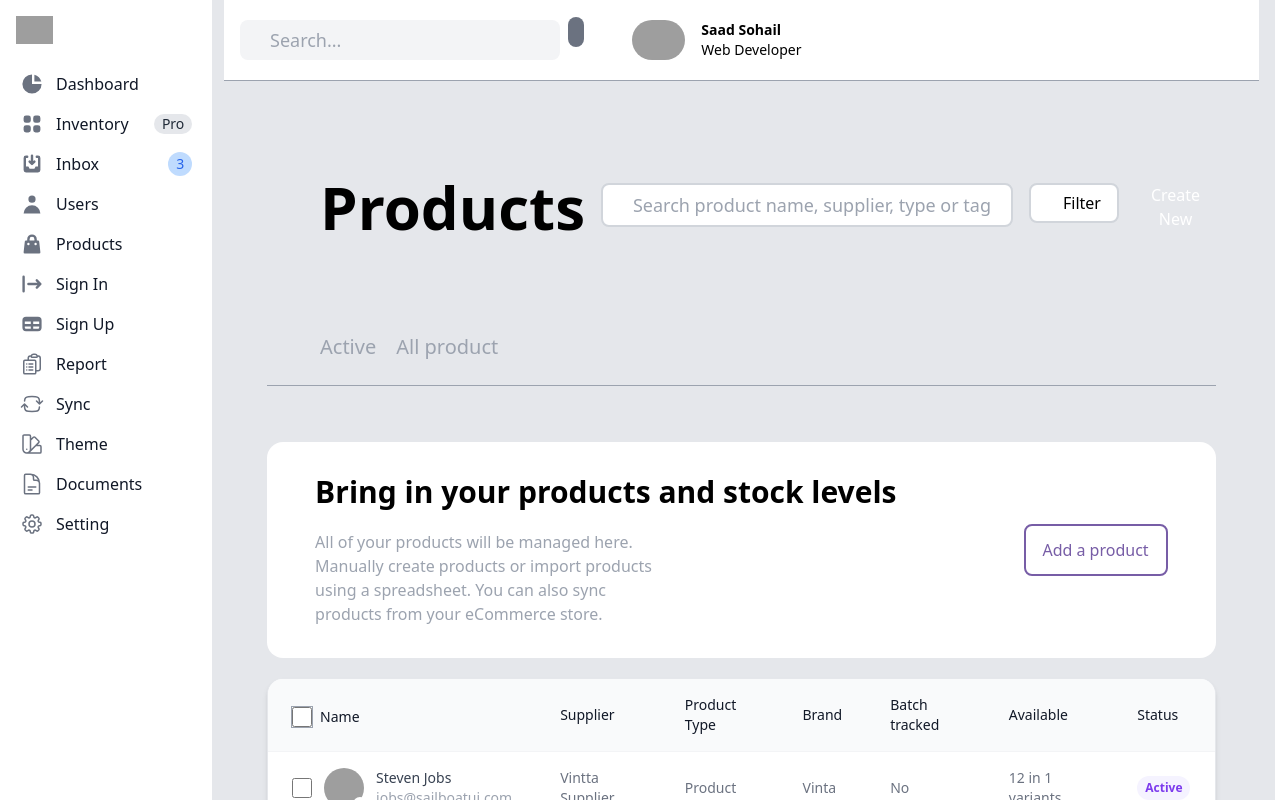
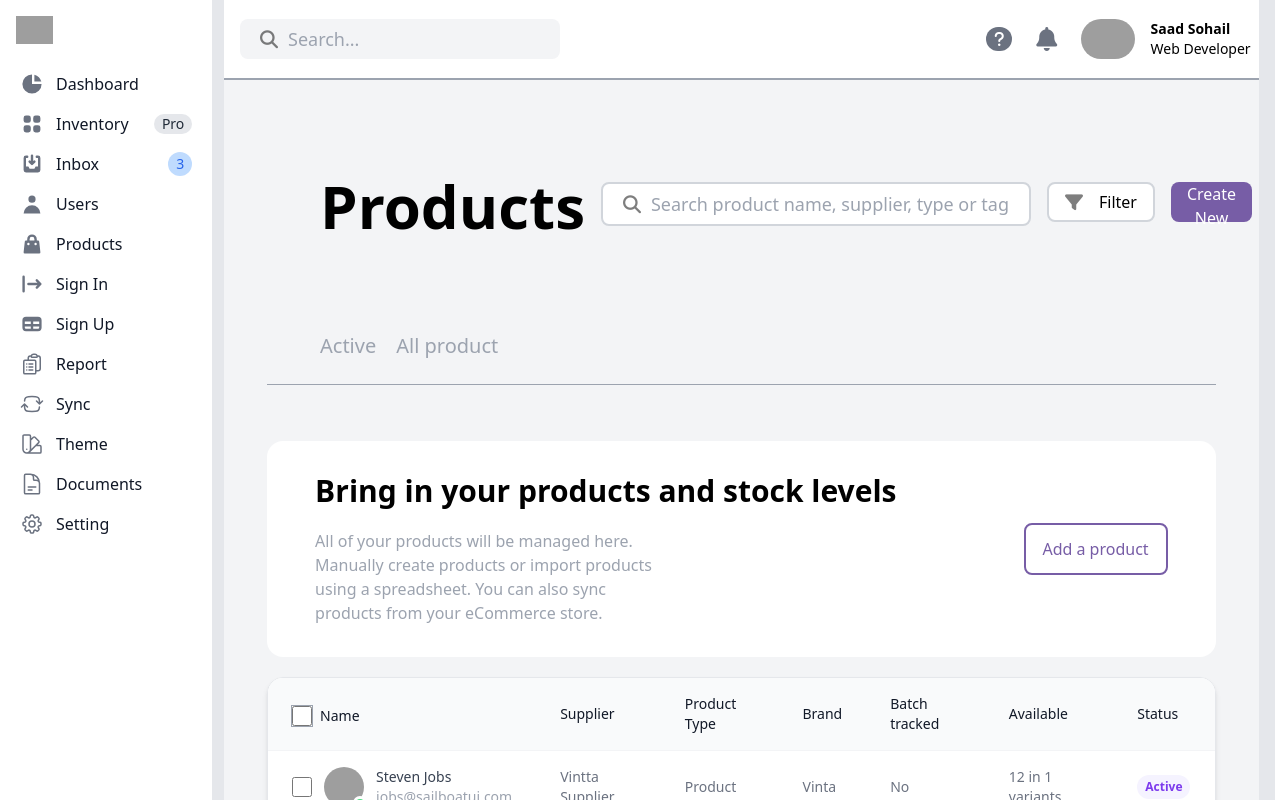
Before and after one commit to laveezah-noor/point-of-sale-terminal, a React (Create React App) app: page /product in a window 1280 px wide. Shown: the top 800 px of the page. Built offline with nearby package versions, Linux system fonts and the light colour scheme; grey boxes are pictures that could not be loaded.

Commit message:
Product Page updated

```diff
--- a/public/index.html
+++ b/public/index.html
@@ -9,6 +9,7 @@
       name="description"
       content="Web site created using create-react-app"
     />
+    <link rel="stylesheet" href="https://cdnjs.cloudflare.com/ajax/libs/font-awesome/6.4.0/css/all.min.css">
     <link rel="apple-touch-icon" href="%PUBLIC_URL%/logo192.png" />
     <!--
       manifest.json provides metadata used when your web app is installed on a
--- a/src/routes/products-page.js
+++ b/src/routes/products-page.js
@@ -5,8 +5,14 @@ export const ProductsPage = () => {
         window.location.href = '/newProduct';
       };
   return (
-    <div>
-    <nav class="sm:h-20 flex items-center sm:flex sm:justfy-between sm:flex-row flex-col bg-white">
+
+
+<div class="bg-gray-100">
+
+    {/* <!-- *********************************************NAVBAR*********************************************** --> */}
+
+
+    <nav class="sm:h-20 flex sm:flex items-center sm:justify-between sm:flex-row flex-col border-b-2 border-gray-400 bg-white">
         <div class="flex items-center ml-4 bg-gray-100 rounded-lg w-80 h-10 p-5 sm:mt-0 mt-3">
             <i class="fa-solid fa-magnifying-glass opacity-50 text-lg"></i>
             <input class="bg-gray-100 outline-0 text-lg pl-2.5" type="text" placeholder="Search..."/>
@@ -19,11 +25,13 @@ export const ProductsPage = () => {
             <p class="text-sm"> <span class="font-bold">Saad Sohail</span> <br/> Web Developer</p>
         </ul>
     </nav>
-    <hr class="border-gray-400"/>
+    {/* <!-- <hr class="border-gray-400"> --> */}
 
 
 
 
+
+    {/* <!-- *******************************************PRODUCTS*********************************************** --> */}
 
     <div class="flex m-24 md:flex-row flex-col items-center justify-between">
 
@@ -43,7 +51,7 @@ export const ProductsPage = () => {
                 <button>Filter</button>
             </div>
             <div>
-                <button onClick={changePage} style={{backgroundColor: "#775DA6;"}} class="h-10 px-4 ml-4 rounded-lg text-white">Create
+                <button style={{backgroundColor: "#775DA6"}} class="h-10 px-4 ml-4 rounded-lg text-white">Create
                     New</button>
             </div>
         </div>
@@ -67,7 +75,7 @@ export const ProductsPage = () => {
                 import products using a spreadsheet. You can also sync products from your eCommerce store.</p>
         </div>
         <div class="px-12">
-            <button style={{color: "#775DA6", border: "2px #775DA6 solid"}} class="ml-4 w-36 py-3 rounded-lg bg-white">
+            <button style = {{color: "#775DA6", border: "2px #775DA6 solid"}} class="ml-4 w-36 py-3 rounded-lg bg-white">
                 Add a product</button>
         </div>
     </div>
@@ -84,8 +92,7 @@ export const ProductsPage = () => {
         <table class="w-full border-collapse bg-white text-left text-sm text-gray-500">
             <thead class="bg-gray-50">
                 <tr>
-                    <th scope="col" class="px-6 py-4 font-medium text-gray-900 flex items-center mt-3">
-                        <input
+                    <th scope="col" class="px-6 py-4 font-medium text-gray-900 flex items-center mt-3"><input
                             type="checkbox" class="w-5 h-5 mr-2 outline outline-1 outline-gray-400"/> Name</th>
                     <th scope="col" class="px-6 py-4 font-medium text-gray-900">Supplier</th>
                     <th scope="col" class="px-6 py-4 font-medium text-gray-900">Product Type</th>
@@ -105,7 +112,6 @@ export const ProductsPage = () => {
                                 alt="" />
                             <span
                                 class="absolute right-0 bottom-0 h-2 w-2 rounded-full bg-green-400 ring ring-white"></span>
-
                         </div>
                         <div class="text-sm">
                             <div class="font-medium text-gray-700">Steven Jobs</div>
```
